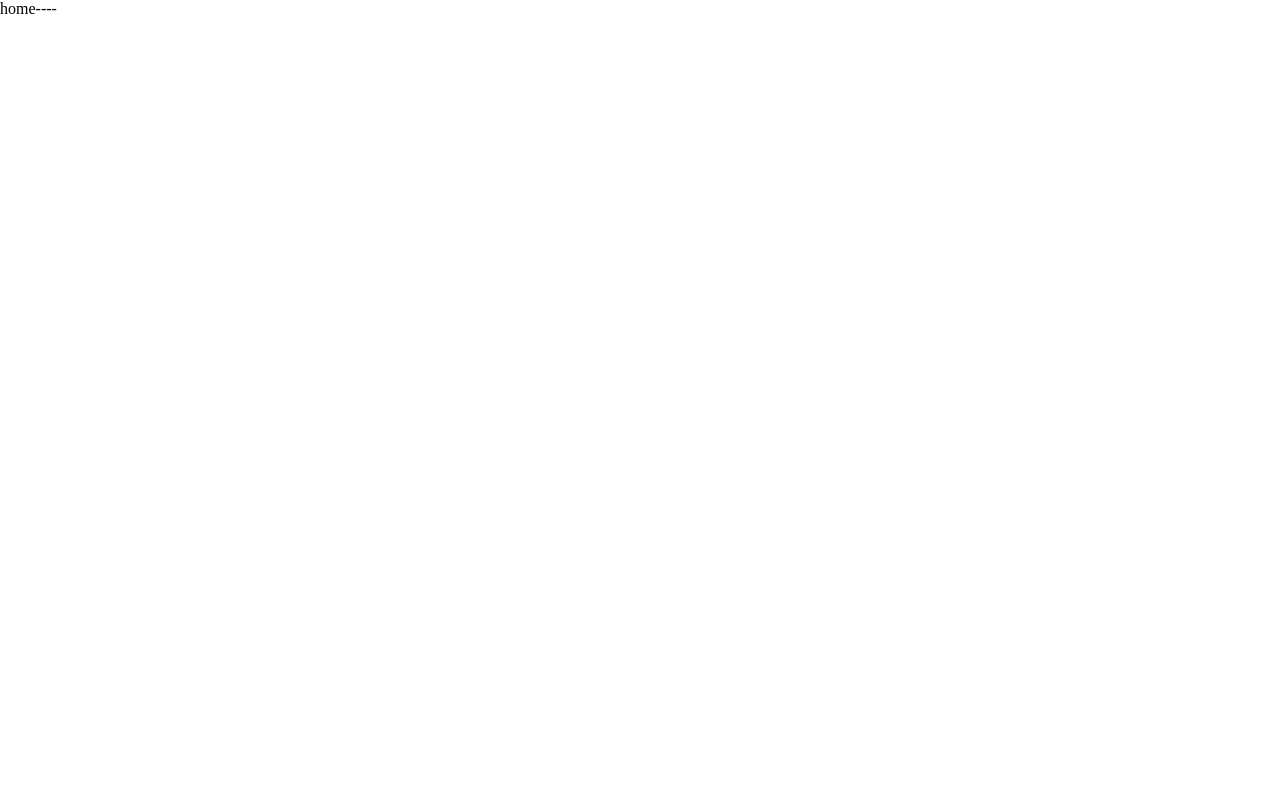
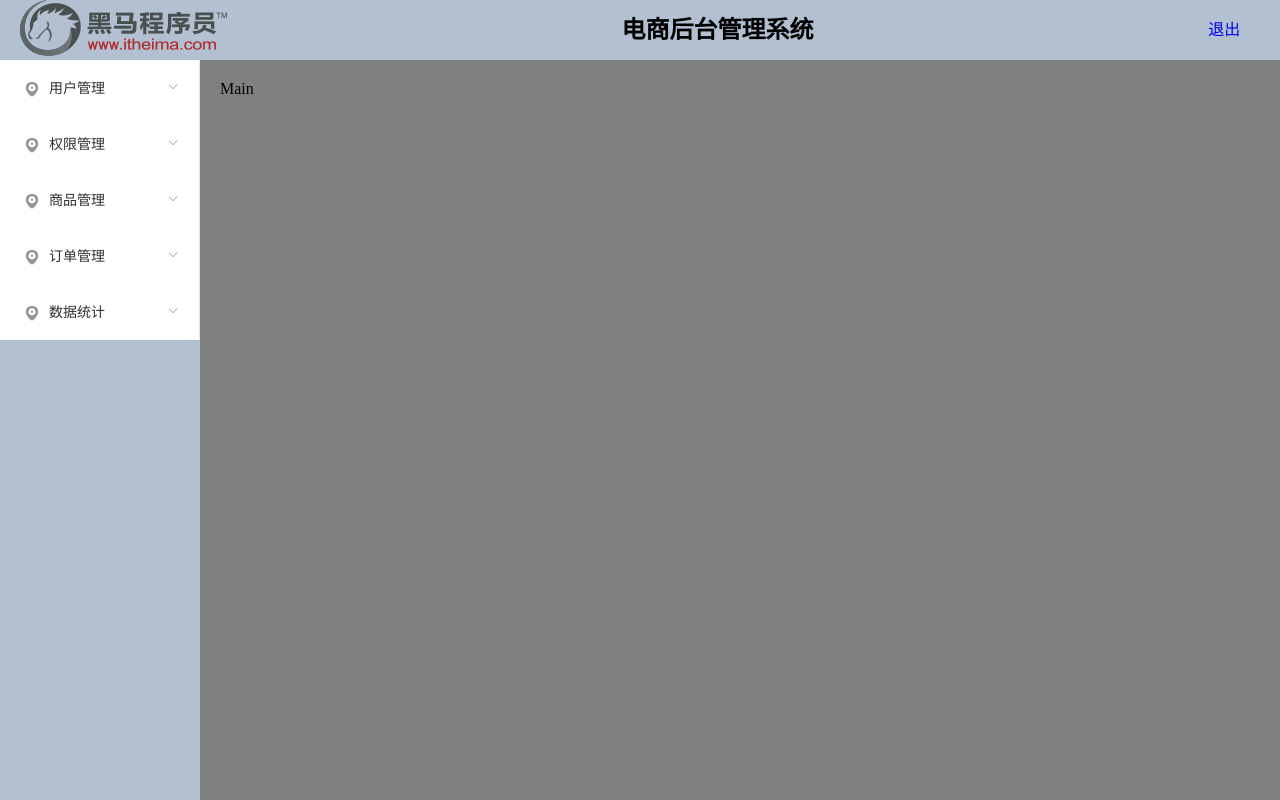
Before and after one commit to mile666/shopmanager, a Vue app: page / in a window 1280 px wide. Built offline with nearby package versions, Linux system fonts and the light colour scheme; sample sign-in values are in the browser's storage.

Commit message:
home完成

```diff
--- a/src/components/home.vue
+++ b/src/components/home.vue
@@ -1,15 +1,147 @@
 <template>
-  <div>
-    home----
-  </div>
+  <el-container class="container">
+    <el-header>
+      <el-row>
+        <el-col :span="4">
+          <img src="@/assets/logo.png" alt="图片加载失败">
+        </el-col>
+        <el-col :span="19" class="middle">
+          <h2>电商后台管理系统</h2>
+        </el-col>
+        <el-col :span="1">
+          <!-- <div class="grid-content bg-purple">
+          </div> -->
+          <a href="#" @click.prevent="handleLoginout()" class="loginout">退出</a>
+        </el-col>
+      </el-row>
+    </el-header>
+    <el-container>
+      <el-aside class="aside" width="200px">
+        <!-- 导航 -->
+        <!-- router -> 开启路由模式，点击对应的导航，当前的path就是激活导航的index值 -->
+        <el-menu default-active="1" :router="true" :unique-opened="true">
+          <!-- 用户管理 -->
+          <el-submenu index="1">
+            <template slot="title">
+              <i class="el-icon-location"></i>
+              <span>用户管理</span>
+            </template>
+            <el-menu-item index="1-1">
+              <i class="el-icon-menu"></i>
+              用户列表
+            </el-menu-item>
+          </el-submenu>
+          <!-- 权限管理 -->
+          <el-submenu index="2">
+            <template slot="title">
+              <i class="el-icon-location"></i>
+              <span>权限管理</span>
+            </template>
+            <el-menu-item index="1-1">
+              <i class="el-icon-menu"></i>
+              角色列表
+            </el-menu-item>
+            <el-menu-item index="1-1">
+              <i class="el-icon-menu"></i>
+              权限列表
+            </el-menu-item>
+          </el-submenu>
+          <!-- 商品管理 -->
+          <el-submenu index="3">
+            <template slot="title">
+              <i class="el-icon-location"></i>
+              <span>商品管理</span>
+            </template>
+            <el-menu-item index="1-1">
+              <i class="el-icon-menu"></i>
+              商品列表
+            </el-menu-item>
+            <el-menu-item index="1-1">
+              <i class="el-icon-menu"></i>
+              分类参数
+            </el-menu-item>
+            <el-menu-item index="1-1">
+              <i class="el-icon-menu"></i>
+              商品分类
+            </el-menu-item>
+          </el-submenu>
+          <!-- 订单管理 -->
+          <el-submenu index="4">
+            <template slot="title">
+              <i class="el-icon-location"></i>
+              <span>订单管理</span>
+            </template>
+            <el-menu-item index="1-1">
+              <i class="el-icon-menu"></i>
+              订单列表
+            </el-menu-item>
+          </el-submenu>
+          <!-- 数据统计 -->
+          <el-submenu index="5">
+            <template slot="title">
+              <i class="el-icon-location"></i>
+              <span>数据统计</span>
+            </template>
+            <el-menu-item index="1-1">
+              <i class="el-icon-menu"></i>
+              数据报表
+            </el-menu-item>
+          </el-submenu>
+        </el-menu>
+      </el-aside>
+      <el-main class="main">Main</el-main>
+    </el-container>
+  </el-container>
 </template>
 
 <script>
 export default {
-
+  // 如果用户没有登录, /标识匹配到时 不能进入home.vue -> 显示login.vue
+  // if(有没有正确的token){渲染home.vue}
+  // if(没有token){改Login,显示login.vue}
+  // 代码位置 -> 在渲染home.vue之前  home.vue渲染完毕时 -> mounted()
+  // beforeMount(){?}
+  beforeMount () {
+    // console.log('beforMount------')
+    if (!localStorage.getItem('token')) {
+      this.$router.push({
+        name: 'login'
+      })
+    }
+  },
+  methods: {
+    // 退出
+    handleLoginout () {
+      // 1.清除token
+      localStorage.clear()
+      // 2.跳转到login
+      this.$router.push({
+        name: 'login'
+      })
+      // 提示
+      this.$message.warning('退出成功')
+    }
+  }
 }
 </script>
 
 <style>
-
+.container {
+  height: 100%;
+  background: #b3c0d1;
+}
+.middle {
+  text-align: center;
+  line-height: 60px;
+}
+.aside {
+  /* background: red; */
+}
+.main {
+  background: gray;
+}
+.loginout {
+  line-height: 60px;
+  text-decoration: none;
+}
 </style>
```
Also changed, not shown: src/assets/logo.png (added).
